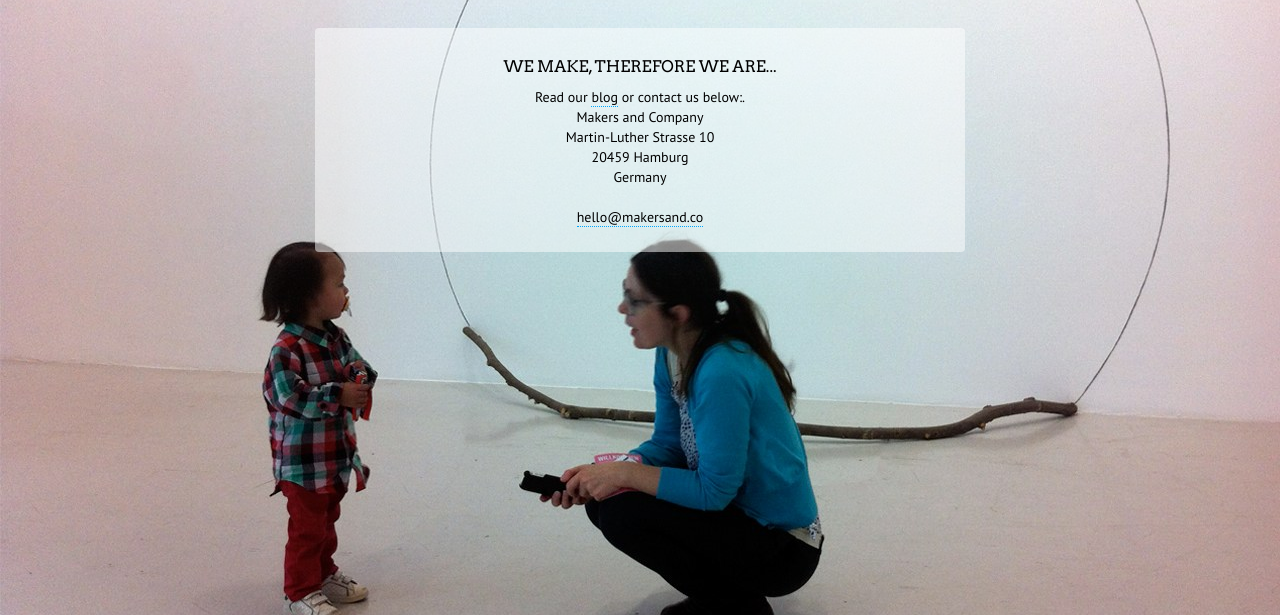
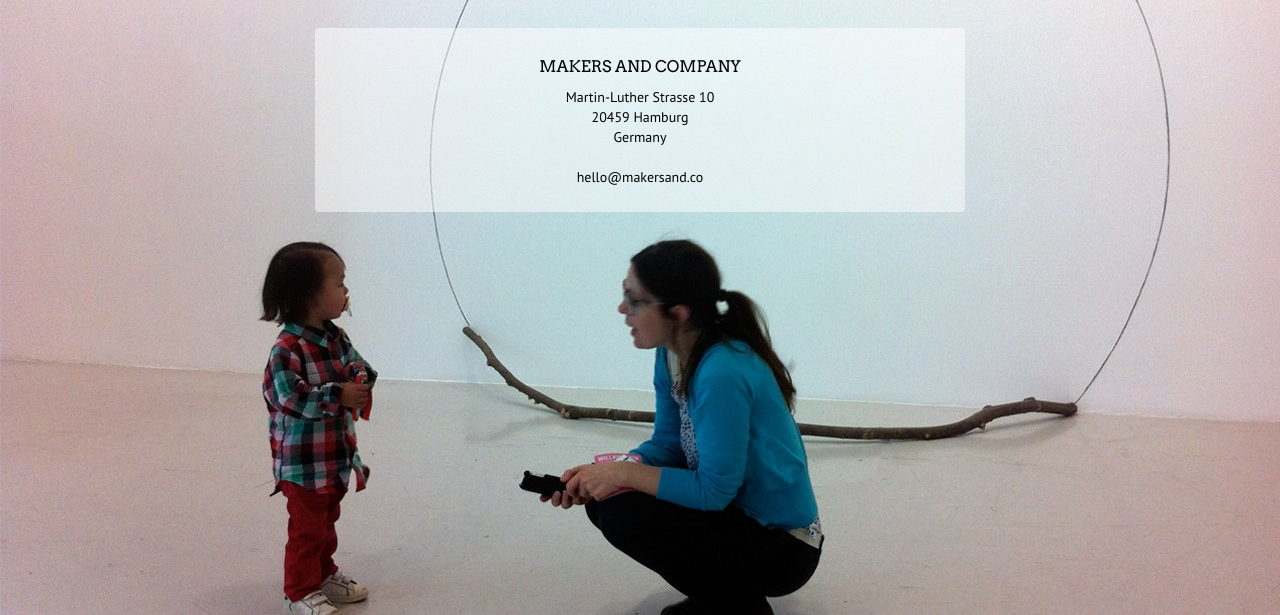
Before and after one commit to makersandco/makersand.co, a plain HTML site: page index.html in a window 1280 px wide. Shown: the part 185-800 px from the top of the page. Drawn offline with Linux system fonts and the light colour scheme.

Commit message:
Modify header

```diff
--- a/index.html
+++ b/index.html
@@ -29,12 +29,7 @@
 
 		<div id="logo"><a href="/"><img src="img/makersandco_logo.png" /></a></div>
 		<div id="container">
-			<h1>We make, therefore we are...</h1>
-
-
-			<p>Read our <a href="http://blog.makersand.co">blog</a> or contact us below:.</p>
-			<p>
-			<strong>Makers and Company</strong><br />
+			<h1>Makers and Company</h1>
 			Martin-Luther Strasse 10<br />
 			20459 Hamburg<br />
 			Germany<br />
```
